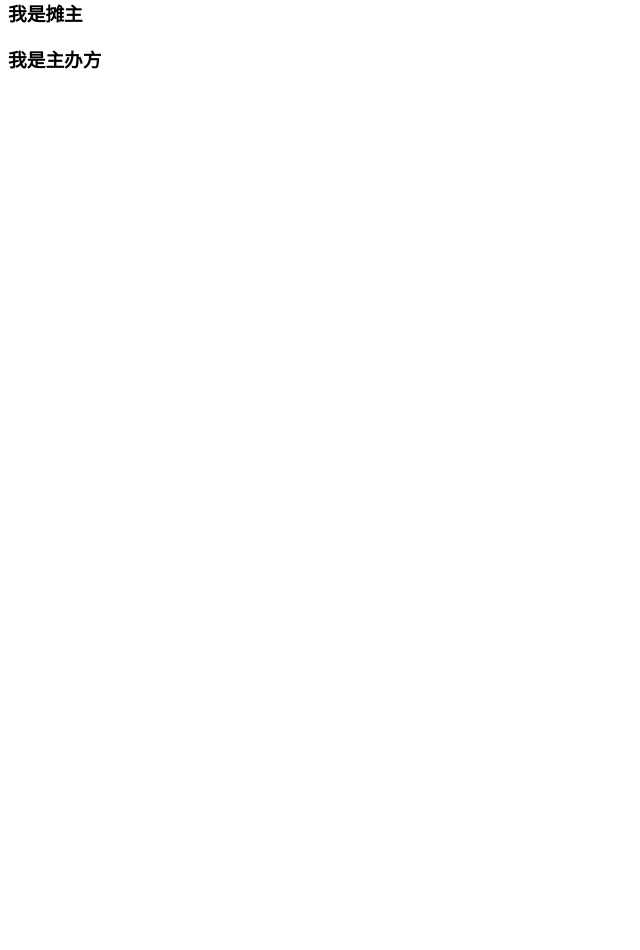
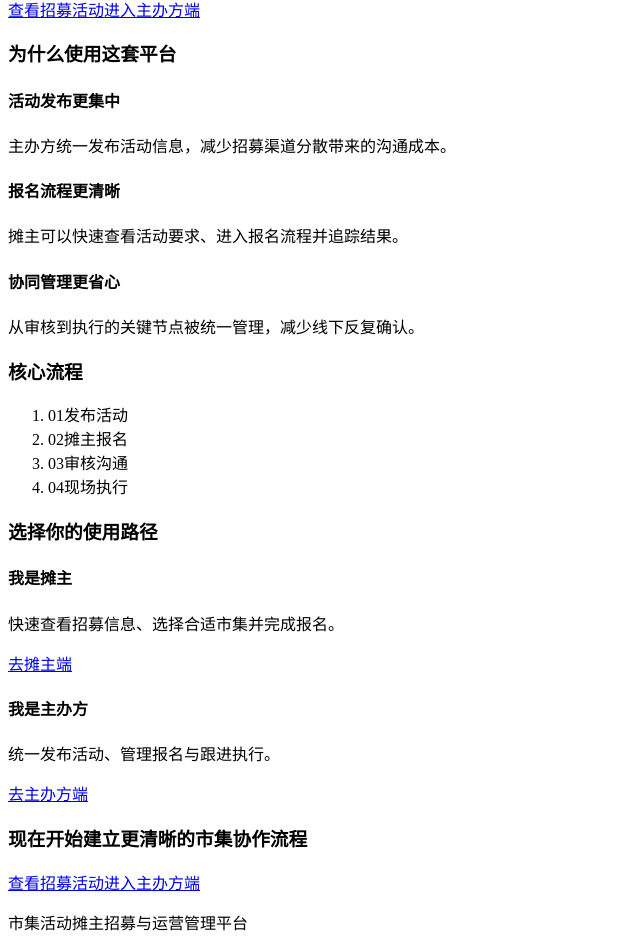
Before and after one commit to 137369179/sj, a Next.js app in the folder apps/web/: page / in a window 1280 px wide. Shown: the part 271-1221 px from the top of the page, without its empty margins (0-640 px from the left). Before the commit the page ends 800 px from the top, so only its background shows below. Built offline with nearby package versions, Linux system fonts and the light colour scheme.

Commit message:
feat: 市集摊主招募APP开发方案
Co-authored-by: traeagent <traeagent@users.noreply.github.com>

```diff
--- a/apps/web/src/app/page.tsx
+++ b/apps/web/src/app/page.tsx
@@ -1,25 +1,19 @@
-import Link from "next/link";
-
 import { AppShell } from "../components/layout/app-shell";
+import { CtaSection } from "../components/marketing/cta-section";
+import { FlowSection } from "../components/marketing/flow-section";
+import { HeroSection } from "../components/marketing/hero-section";
+import { RoleSection } from "../components/marketing/role-section";
+import { ValueSection } from "../components/marketing/value-section";
 
 export default function HomePage() {
   return (
     <AppShell>
-      <main>
-        <section>
-          <h2>让市集招募、报名与管理更高效</h2>
-          <p>
-            面向主办方与摊主的一体化运营平台，覆盖活动发布、报名管理与执行协同。
-          </p>
-          <Link href="/markets">查看招募活动</Link>
-          <Link href="/organizer/markets">进入主办方端</Link>
-        </section>
-        <section>
-          <h3>我是摊主</h3>
-        </section>
-        <section>
-          <h3>我是主办方</h3>
-        </section>
+      <main className="landing-page">
+        <HeroSection />
+        <ValueSection />
+        <FlowSection />
+        <RoleSection />
+        <CtaSection />
       </main>
     </AppShell>
   );
--- /dev/null
+++ b/apps/web/src/components/marketing/cta-section.tsx
@@ -0,0 +1,18 @@
+import Link from "next/link";
+
+export function CtaSection() {
+  return (
+    <section className="cta-section" aria-labelledby="cta-title">
+      <h3 id="cta-title">现在开始建立更清晰的市集协作流程</h3>
+      <div className="hero-actions">
+        <Link href="/markets" className="button button-primary">
+          查看招募活动
+        </Link>
+        <Link href="/organizer/markets" className="button button-secondary">
+          进入主办方端
+        </Link>
+      </div>
+      <p className="footer-note">市集活动摊主招募与运营管理平台</p>
+    </section>
+  );
+}
--- /dev/null
+++ b/apps/web/src/components/marketing/flow-section.tsx
@@ -0,0 +1,17 @@
+const steps = ["发布活动", "摊主报名", "审核沟通", "现场执行"];
+
+export function FlowSection() {
+  return (
+    <section className="flow-section" aria-labelledby="flow-title">
+      <h3 id="flow-title">核心流程</h3>
+      <ol className="flow-list">
+        {steps.map((step, index) => (
+          <li key={step} className="flow-item">
+            <span className="flow-index">0{index + 1}</span>
+            <span>{step}</span>
+          </li>
+        ))}
+      </ol>
+    </section>
+  );
+}
--- /dev/null
+++ b/apps/web/src/components/marketing/hero-section.tsx
@@ -0,0 +1,21 @@
+import Link from "next/link";
+
+export function HeroSection() {
+  return (
+    <section className="hero-section" aria-labelledby="hero-title">
+      <p className="eyebrow">市集招募平台</p>
+      <h2 id="hero-title">让市集招募、报名与管理更高效</h2>
+      <p className="hero-copy">
+        面向主办方与摊主的一体化运营平台，覆盖活动发布、报名管理与执行协同。
+      </p>
+      <div className="hero-actions">
+        <Link href="/markets" className="button button-primary">
+          查看招募活动
+        </Link>
+        <Link href="/organizer/markets" className="button button-secondary">
+          进入主办方端
+        </Link>
+      </div>
+    </section>
+  );
+}
--- /dev/null
+++ b/apps/web/src/components/marketing/role-section.tsx
@@ -0,0 +1,25 @@
+import Link from "next/link";
+
+export function RoleSection() {
+  return (
+    <section className="role-section" aria-labelledby="role-title">
+      <h3 id="role-title">选择你的使用路径</h3>
+      <div className="role-grid">
+        <article className="role-card">
+          <h4>我是摊主</h4>
+          <p>快速查看招募信息、选择合适市集并完成报名。</p>
+          <Link href="/markets" className="button button-primary">
+            去摊主端
+          </Link>
+        </article>
+        <article className="role-card">
+          <h4>我是主办方</h4>
+          <p>统一发布活动、管理报名与跟进执行。</p>
+          <Link href="/organizer/markets" className="button button-secondary">
+            去主办方端
+          </Link>
+        </article>
+      </div>
+    </section>
+  );
+}
--- /dev/null
+++ b/apps/web/src/components/marketing/value-section.tsx
@@ -0,0 +1,30 @@
+const values = [
+  {
+    title: "活动发布更集中",
+    description: "主办方统一发布活动信息，减少招募渠道分散带来的沟通成本。"
+  },
+  {
+    title: "报名流程更清晰",
+    description: "摊主可以快速查看活动要求、进入报名流程并追踪结果。"
+  },
+  {
+    title: "协同管理更省心",
+    description: "从审核到执行的关键节点被统一管理，减少线下反复确认。"
+  }
+];
+
+export function ValueSection() {
+  return (
+    <section className="value-section" aria-labelledby="value-title">
+      <h3 id="value-title">为什么使用这套平台</h3>
+      <div className="value-grid">
+        {values.map((value) => (
+          <article key={value.title} className="info-card">
+            <h4>{value.title}</h4>
+            <p>{value.description}</p>
+          </article>
+        ))}
+      </div>
+    </section>
+  );
+}
```
Also changed, not shown: 1 other file (tests, documents, lock files or other folders).
